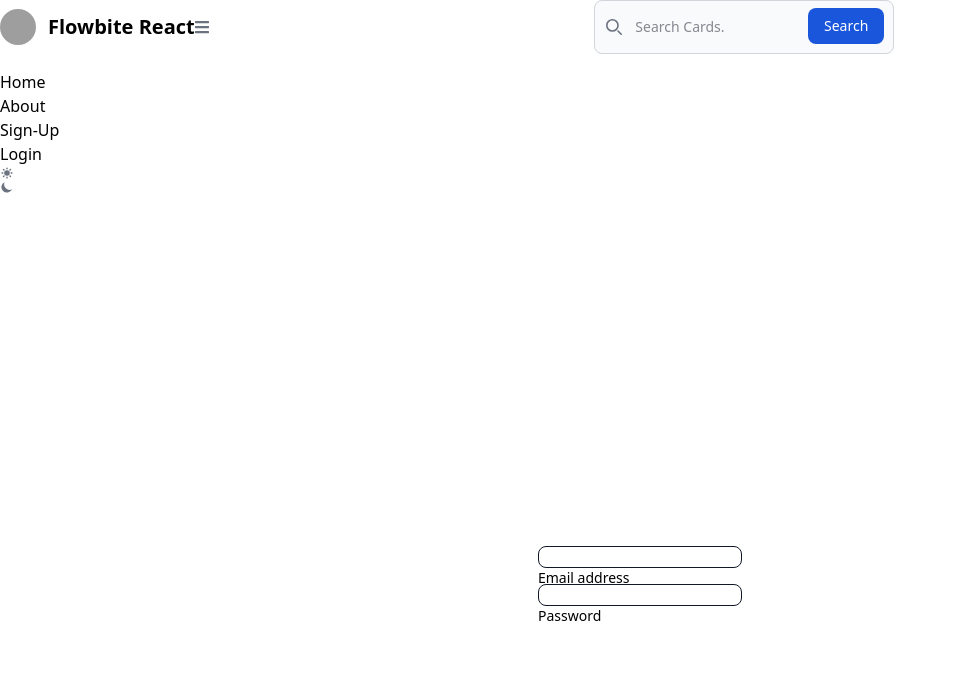
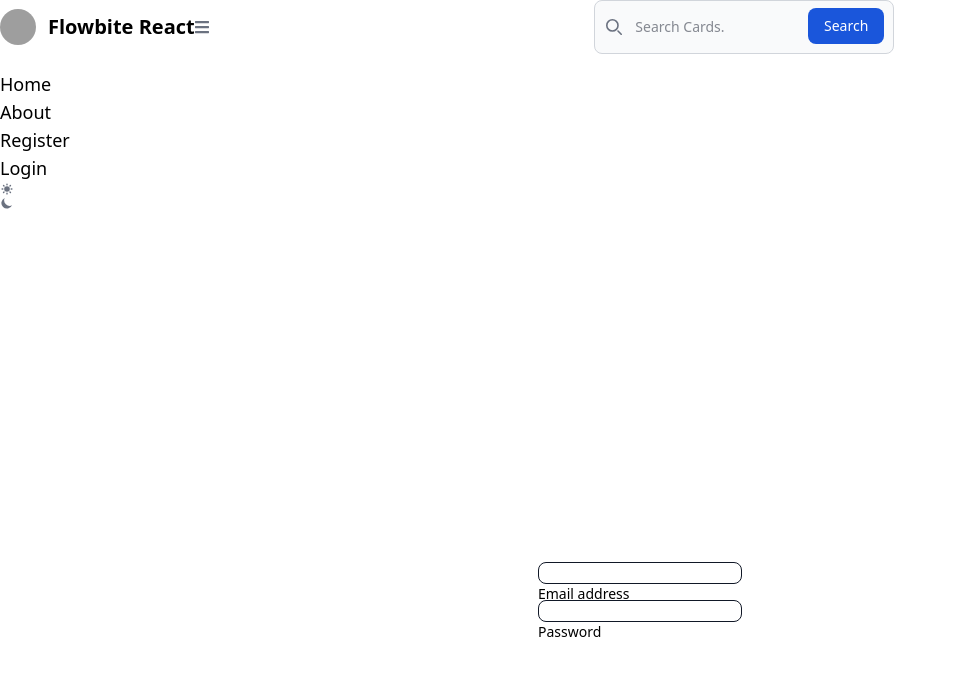
Before and after one commit to RoeeRabinovich/React-Cards-Page, a React (Vite) app in the folder flowbite-react-app/: page /login in a window 1280 px wide. Shown: the top 676 px of the page, without its empty margins (0-957 px from the left). Built offline with nearby package versions, Linux system fonts and the light colour scheme; grey boxes are pictures that could not be loaded.

Commit message:
added redux

```diff
--- a/flowbite-react-app/package.json
+++ b/flowbite-react-app/package.json
@@ -14,14 +14,17 @@
   },
   "dependencies": {
     "@hookform/resolvers": "^5.0.1",
+    "@reduxjs/toolkit": "^2.7.0",
     "axios": "^1.8.4",
     "flowbite-react": "^0.11.0",
     "joi": "^17.13.3",
     "react": "^19.0.0",
     "react-dom": "^19.0.0",
     "react-hook-form": "^7.56.1",
+    "react-redux": "^9.2.0",
     "react-router": "^7.5.0",
-    "react-router-dom": "^7.5.0"
+    "react-router-dom": "^7.5.0",
+    "react-toastify": "^11.0.5"
   },
   "devDependencies": {
     "@eslint/js": "^9.21.0",
--- a/flowbite-react-app/src/App.tsx
+++ b/flowbite-react-app/src/App.tsx
@@ -1,14 +1,15 @@
 import { MyNavbar } from "./components/Navbar";
 
-import { BrowserRouter, Routes, Route } from "react-router-dom";
+import { Routes, Route } from "react-router-dom";
 import Login from "./pages/login.page";
 import About from "./pages/about.page";
 import ErrorPage from "./pages/ErrorPage.page";
 import Home from "./pages/Home.page";
 import Register from "./pages/register.page";
+import Profile from "./pages/profile.page";
 export default function App() {
   return (
-    <BrowserRouter>
+    <>
       <MyNavbar />
 
       <Routes>
@@ -16,8 +17,9 @@ export default function App() {
         <Route path="/about" element={<About />} />
         <Route path="/login" element={<Login />} />
         <Route path="/register" element={<Register />} />
+        <Route path="/profile" element={<Profile />} />
         <Route path="/*" element={<ErrorPage />} />
       </Routes>
-    </BrowserRouter>
+    </>
   );
 }
--- a/flowbite-react-app/src/components/Navbar.tsx
+++ b/flowbite-react-app/src/components/Navbar.tsx
@@ -7,15 +7,21 @@ import {
 } from "flowbite-react";
 import Searchbar from "./Search";
 import { Link } from "react-router";
+import { useDispatch, useSelector } from "react-redux";
+import { TRootState } from "../../store/store";
+import { userActions } from "../../store/userSlice";
 
 export function MyNavbar() {
+  const dispatch = useDispatch();
+  const user = useSelector((state: TRootState) => state.userSlice.user);
+
   return (
     <Navbar fluid rounded>
       <NavbarBrand href={"/home"}>
         <img
           src="https://picsum.photos/150"
           className="mr-3 h-6 rounded-full sm:h-9"
-          alt="Flowbite React Logo"
+          alt="Roee's React Cards"
         />
         <span className="self-center text-xl font-semibold whitespace-nowrap dark:text-white">
           Flowbite React
@@ -23,11 +29,38 @@ export function MyNavbar() {
       </NavbarBrand>
       <NavbarToggle />
       <Searchbar></Searchbar>
-      <NavbarCollapse>
-        <Link to={"/home"}>Home</Link>
-        <Link to={"/about"}>About</Link>
-        <Link to={"/register"}>Sign-Up</Link>
-        <Link to={"/login"}>Login</Link>
+      <NavbarCollapse className="dark:text-white">
+        <Link to={"/home"} className="text-lg">
+          Home
+        </Link>
+        <Link to={"/about"} className="text-lg">
+          About
+        </Link>
+        {user === null && (
+          <Link to={"/register"} className="text-lg">
+            Register
+          </Link>
+        )}
+        {user === null && (
+          <Link to={"/login"} className="text-lg">
+            Login
+          </Link>
+        )}
+
+        {user !== null && (
+          <Link to={"/profile"} className="text-lg">
+            Profile
+          </Link>
+        )}
+        {user !== null && (
+          <Link
+            to={"/home"}
+            onClick={() => dispatch(userActions.logout())}
+            className="text-lg"
+          >
+            Logout
+          </Link>
+        )}
         <DarkThemeToggle />
       </NavbarCollapse>
     </Navbar>
--- a/flowbite-react-app/src/main.tsx
+++ b/flowbite-react-app/src/main.tsx
@@ -1,10 +1,20 @@
-import { StrictMode } from "react";
-import { createRoot } from "react-dom/client";
+import React from "react";
+import ReactDOM from "react-dom/client";
+
 import App from "./App.tsx";
 import "./index.css";
+import { BrowserRouter } from "react-router";
+import { Provider } from "react-redux";
+import store from "../store/store.ts";
+import { ToastContainer } from "react-toastify";
 
-createRoot(document.getElementById("root")!).render(
-  <StrictMode>
-    <App />
-  </StrictMode>,
+ReactDOM.createRoot(document.getElementById("root")!).render(
+  <React.StrictMode>
+    <BrowserRouter>
+      <Provider store={store}>
+        <App />
+      </Provider>
+      <ToastContainer />
+    </BrowserRouter>
+  </React.StrictMode>,
 );
--- a/flowbite-react-app/src/pages/ErrorPage.page.tsx
+++ b/flowbite-react-app/src/pages/ErrorPage.page.tsx
@@ -4,7 +4,7 @@ import { useNavigate, Link } from "react-router-dom";
 const ErrorPage = () => {
   const navigate = useNavigate();
   const navHome = () => {
-    navigate("/");
+    navigate("/home");
   };
   return (
     <>
--- a/flowbite-react-app/src/pages/login.page.tsx
+++ b/flowbite-react-app/src/pages/login.page.tsx
@@ -3,36 +3,57 @@ import { useForm } from "react-hook-form";
 import { loginSchema } from "../validations/login.joi";
 import axios from "axios";
 import { Button, FloatingLabel } from "flowbite-react";
+import { useDispatch } from "react-redux";
+import { toast } from "react-toastify";
+import { userActions } from "../../store/userSlice";
 
-type FormData = {
-  email: string;
-  password: string;
-};
+// type FormData = {
+//   email: string;
+//   password: string;
+// };
 
 const Login = () => {
+  const dispatch = useDispatch();
+  const initialFormData = {
+    email: "",
+    password: "",
+  };
+
   const {
     register,
     handleSubmit,
     formState: { errors, isValid },
-  } = useForm<FormData>({
-    defaultValues: {
-      email: "",
-      password: "",
-    },
+  } = useForm({
+    defaultValues: initialFormData,
     mode: "onChange",
     resolver: joiResolver(loginSchema),
   });
 
-  const submitForm = async (data: FormData) => {
-    console.log("Form submitted", data);
+  const submitForm = async (form: typeof initialFormData) => {
     try {
-      await axios.post(
+      const token = await axios.post(
         "https://monkfish-app-z9uza.ondigitalocean.app/bcard2/users/login",
-        data,
+        form,
       );
-      console.log("Success");
+      console.log(token.data);
+      toast.success("Login Successful");
+
+      //parsed token with atob
+      const parsedToken = JSON.parse(atob(token.data.split(".")[1]));
+
+      // get user data from token & set it in headers
+      axios.defaults.headers.common["x-auth-token"] = token.data;
+
+      // get user data from api
+      const res = await axios.get(
+        "https://monkfish-app-z9uza.ondigitalocean.app/bcard2/users/" +
+          parsedToken._id,
+      );
+      //update user data
+      dispatch(userActions.login(res.data));
     } catch (error) {
       console.log("Error submitting data", error);
+      toast.error("Failed to Login.");
     }
   };
 
@@ -62,7 +83,7 @@ const Login = () => {
         )}
 
         <Button type="submit" className="w-full" disabled={!isValid}>
-          Submit
+          Login
         </Button>
       </form>
     </main>
--- /dev/null
+++ b/flowbite-react-app/src/pages/profile.page.tsx
@@ -0,0 +1,37 @@
+import { useSelector } from "react-redux";
+import { TRootState } from "../../store/store";
+
+const Profile = () => {
+  const user = useSelector((state: TRootState) => state.userSlice.user);
+
+  return (
+    <div className="flex min-h-screen flex-col items-center justify-start gap-2 pt-5 dark:bg-gray-900">
+      <h1 className="text-2xl dark:text-white">Profile Page</h1>
+      <p className="text-lg dark:text-white">Welcome {user?.name.first}</p>
+
+      <div className="mx-auto w-xl space-y-6 rounded-2xl bg-white p-6 text-center shadow-lg dark:bg-gray-800">
+        <img
+          src={user?.image.url}
+          alt={`${user?.name.first} ${user?.name.last} picture`}
+          className="mx-auto h-50 w-50 rounded-full object-cover"
+        />
+        <h2 className="text-3xl font-semibold text-gray-800 dark:text-gray-200">
+          {user?.name.first} {user?.name.last}
+        </h2>
+        <p className="text-lg text-gray-600 dark:text-gray-200">
+          <strong>Email:</strong> {user?.email}
+        </p>
+        <p className="text-lg text-gray-600 dark:text-gray-200">
+          <strong>Phone:</strong> {user?.phone}
+        </p>
+        <p className="text-lg text-gray-600 dark:text-gray-200">
+          <strong>Address:</strong>
+          <br />
+          {`${user?.address.street} ${user?.address.houseNumber}, ${user?.address.city}`}
+        </p>
+      </div>
+    </div>
+  );
+};
+
+export default Profile;
--- /dev/null
+++ b/flowbite-react-app/store/store.ts
@@ -0,0 +1,13 @@
+import { configureStore, combineReducers } from "@reduxjs/toolkit";
+import userSlice from "./userSlice";
+const store = configureStore({
+  reducer: { userSlice },
+  middleware: (getDefaultMiddleware) =>
+    getDefaultMiddleware({
+      serializableCheck: false, //this is to avoid the error of serializable check.
+    }),
+});
+
+const RootReducer = combineReducers({ userSlice });
+export type TRootState = ReturnType<typeof RootReducer>;
+export default store;
--- /dev/null
+++ b/flowbite-react-app/store/userSlice.ts
@@ -0,0 +1,44 @@
+import { createSlice } from "@reduxjs/toolkit";
+
+type Tuser = {
+  _id: string;
+  image: {
+    url: string;
+  };
+  name: {
+    first: string;
+    last: string;
+  };
+  email: string;
+  phone: string;
+  address: {
+    city: string;
+    street: string;
+    address: string;
+    houseNumber: string;
+  };
+};
+
+//this is the initial state of the user slice
+const initialState = {
+  user: null as Tuser | null,
+};
+
+// this is the user slice of the redux store
+// its created using the createSlice function from redux toolkit
+const userSlice = createSlice({
+  name: "user",
+  initialState,
+  reducers: {
+    //actions to update the state
+    login: (state, data) => {
+      state.user = data.payload;
+    },
+    logout: (state) => {
+      state.user = null;
+    },
+  },
+});
+
+export const userActions = userSlice.actions; // this will give us the actions of the slice
+export default userSlice.reducer; //this will give us the whole slice reducer
```
Also changed, not shown: flowbite-react-app/src/components/Card.tsx (+20 -10 lines), 1 other file (tests, documents, lock files or other folders).
